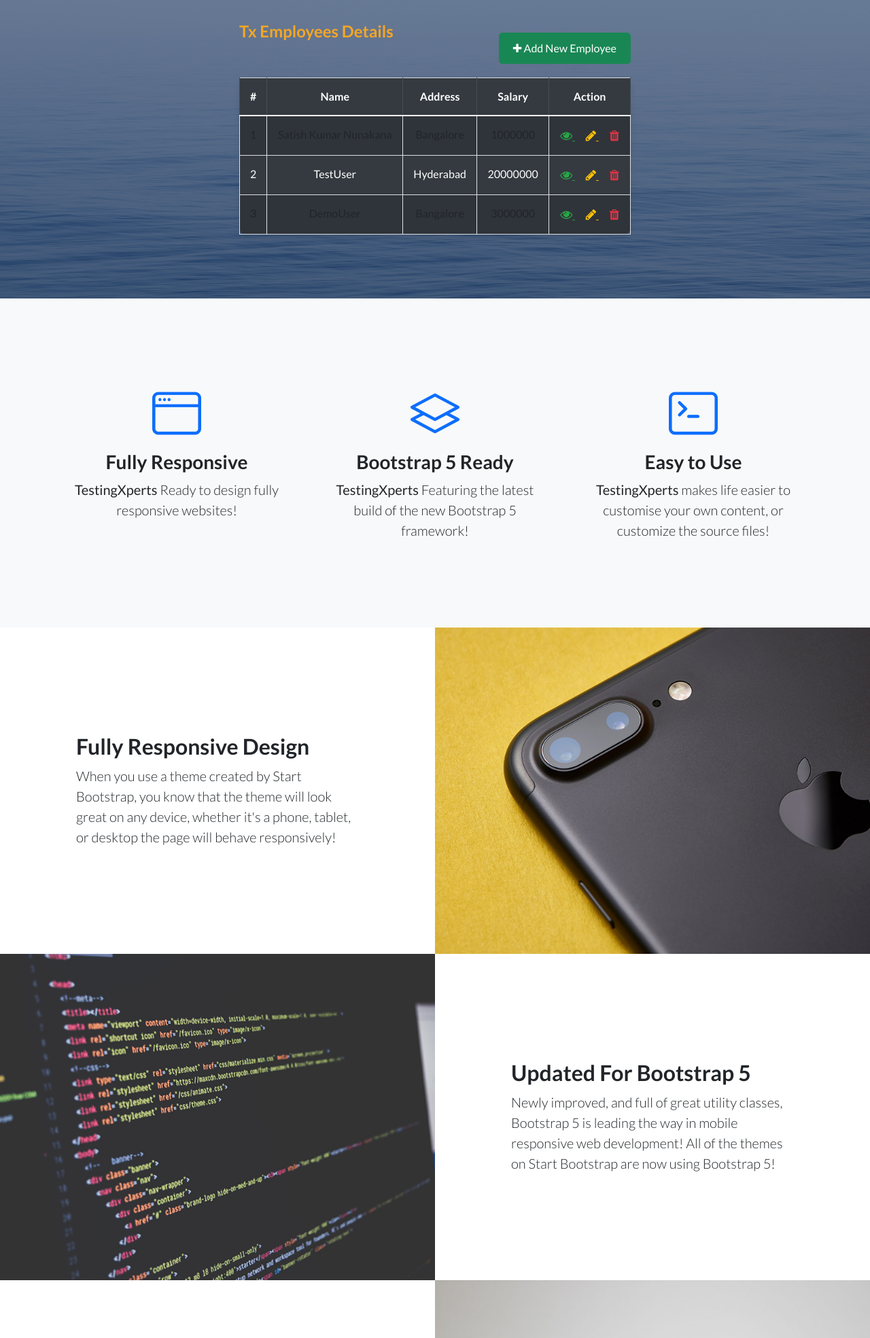
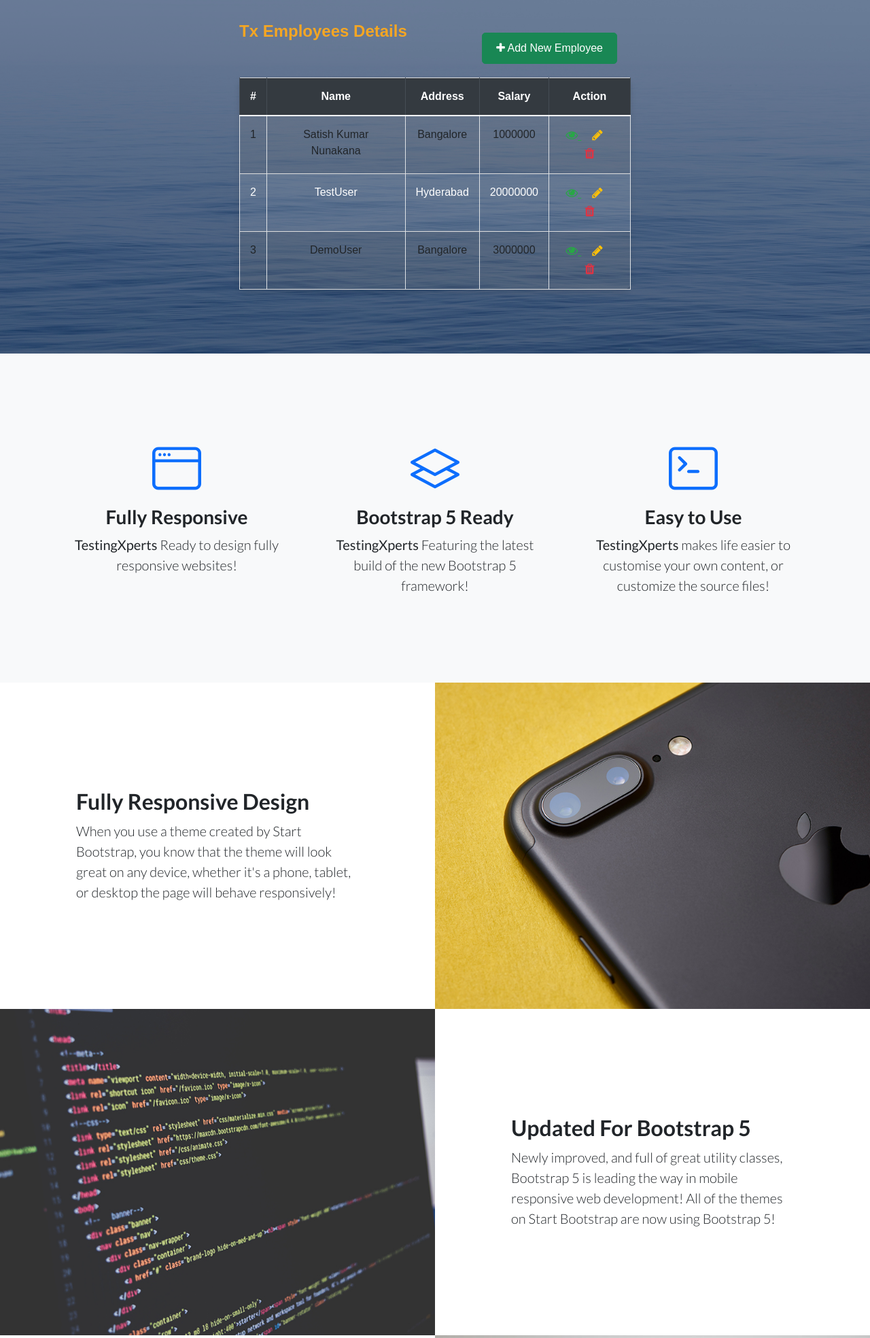
Before and after one commit to GoutamTx/my_php_app, a PHP site: page / in a window 1280 px wide. Shown: the part 86-2054 px from the top of the page at 68% size. Run offline with PHP 8.4, Linux system fonts and the light colour scheme; data comes from the database, SQL or seed files in the repository; data that the repository does not hold is empty; some libraries are stand-ins or nearby versions.

Commit message:
Update index.php

```diff
--- a/index.php
+++ b/index.php
@@ -30,25 +30,47 @@
             padding-bottom: 4rem;
         }
 
-         .btn-success {
+      .masthead {
+        background: rgba(0, 0, 0, 0.5); /* Semi-transparent black background */
+        padding: 30px 0;
+    }
+
+    .btn-success {
         padding: 10px 20px;
         font-size: 16px;
         border-radius: 5px;
     }
+
     .table {
         width: 100%;
         margin-top: 20px;
         margin-bottom: 30px;
     }
+
     .table td, .table th {
         text-align: center;
         padding: 15px;
     }
+
     .table-bordered {
         border: 1px solid #ddd;
     }
+
     .thead-dark {
-        background-color: #222;
+        background-color: rgba(0, 0, 0, 0.8); /* Dark semi-transparent header */
+    }
+
+    .table-hover tbody tr:hover {
+        background-color: rgba(255, 255, 255, 0.2); /* Transparent hover effect */
+    }
+
+    .text-white {
+        font-family: 'Arial', sans-serif;
+    }
+
+    /* Making the "Add New Employee" button more prominent */
+    .pull-right {
+        margin-right: 20px;
     }
 
     </style>
@@ -99,7 +121,7 @@
                         $sql = "SELECT * FROM employees";
                         if ($result = mysqli_query($link, $sql)) {
                             if (mysqli_num_rows($result) > 0) {
-                                echo '<table class="table table-bordered table-striped table-hover" style="background-color:#343a40; border-radius: 10px; color:white; box-shadow: 0 4px 8px rgba(0, 0, 0, 0.1);">';
+                                echo '<table class="table table-bordered table-striped table-hover" style="background-color: rgba(255, 255, 255, 0.1); border-radius: 10px; color:white; box-shadow: 0 4px 8px rgba(0, 0, 0, 0.1);">';
                                     echo "<thead class='thead-dark'>";
                                         echo "<tr>";
                                             echo "<th style='font-size: 16px;'>#</th>";
@@ -148,7 +170,6 @@
         </div>
     </div>
 </header>
-
         <!-- Icons Grid-->
         <section class="features-icons bg-light text-center">
             <div class="container">
```
